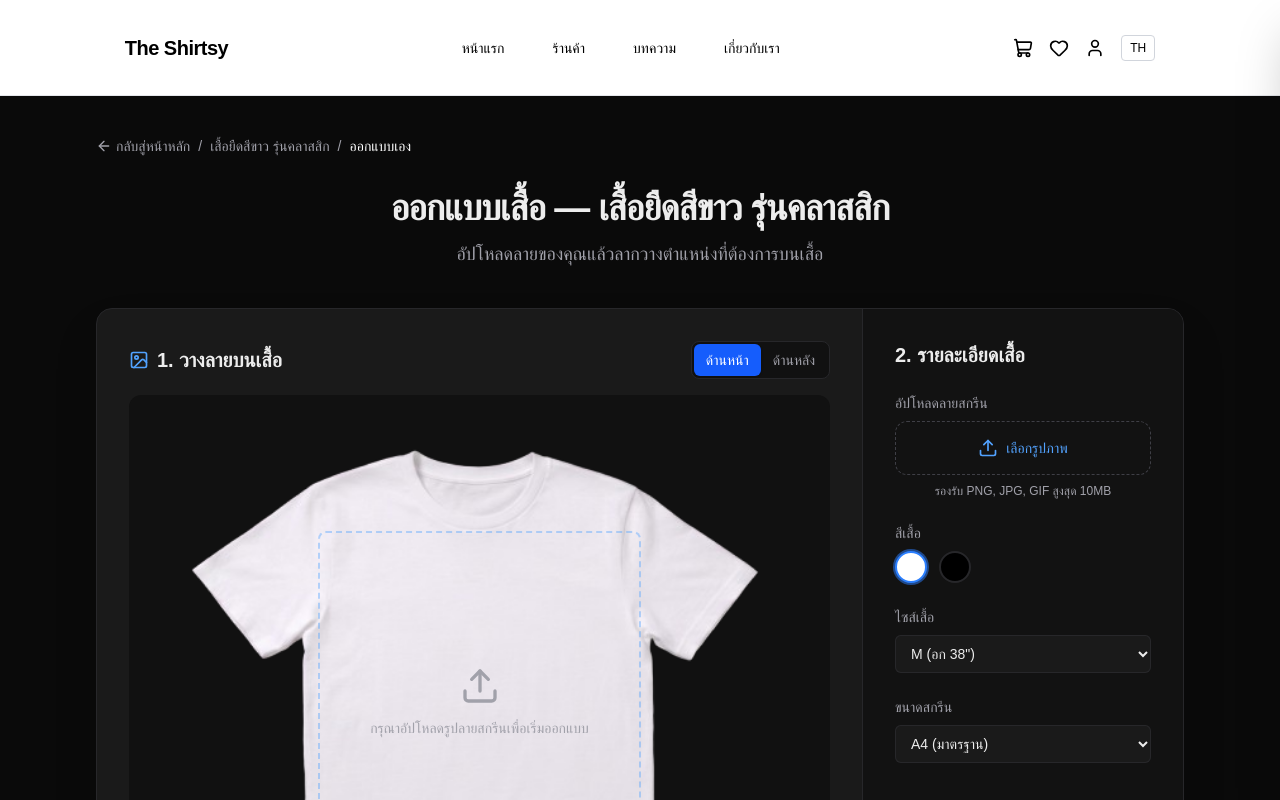
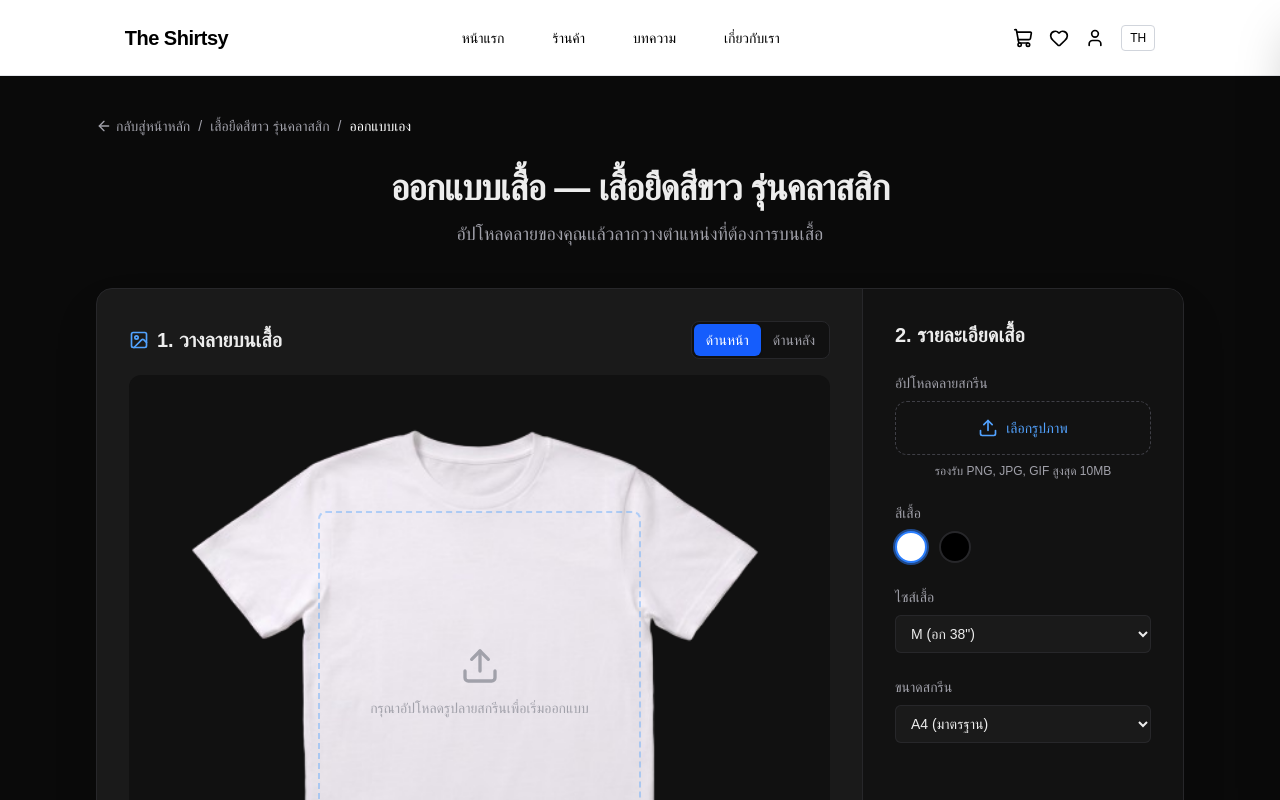
Before and after one commit to grillpork/csi-204-digital-platform-development, a Next.js app: page /custom in a window 1280 px wide. Shown: the top 800 px of the page. Built offline with nearby package versions, Linux system fonts and the light colour scheme; a web font is replaced by a local one.

Commit message:
update fixed navbar

```diff
--- a/components/ui/NavbarA.jsx
+++ b/components/ui/NavbarA.jsx
@@ -5,9 +5,9 @@ import CartDrawer from "./CartDrawer";
 // แถบ navbar ของหน้าสินค้า: เป็น nav สีดำแบบ fixed (โลโก้, เมนู, ไอคอนตะกร้า/หัวใจ/โปรไฟล์, ปุ่มเปลี่ยนภาษา)
 export default function NavbarA({ lang, onLangToggle }) {
   return (
-    <header className="w-full h-[96px] bg-white border-b border-gray-200 flex items-center relative z-50">
-      <div className="max-w-[1440px] w-full mx-auto">
-        <nav className="py-6 bg-white text-black justify-around flex items-center gap-8 px-6 max-w-7xl mx-auto">
+    <header className="w-full h-[76px] bg-white border-b border-gray-200 flex items-center relative z-50">
+      <div className="fixed w-full  h-[76px] bg-white border-b border-gray-200 z-50">
+        <nav className="flex items-center justify-around gap-8 px-6 py-6 max-w-7xl mx-auto text-black">
           <div className="text-xl font-bold tracking-tight">
             The Shirtsy
           </div>
```
